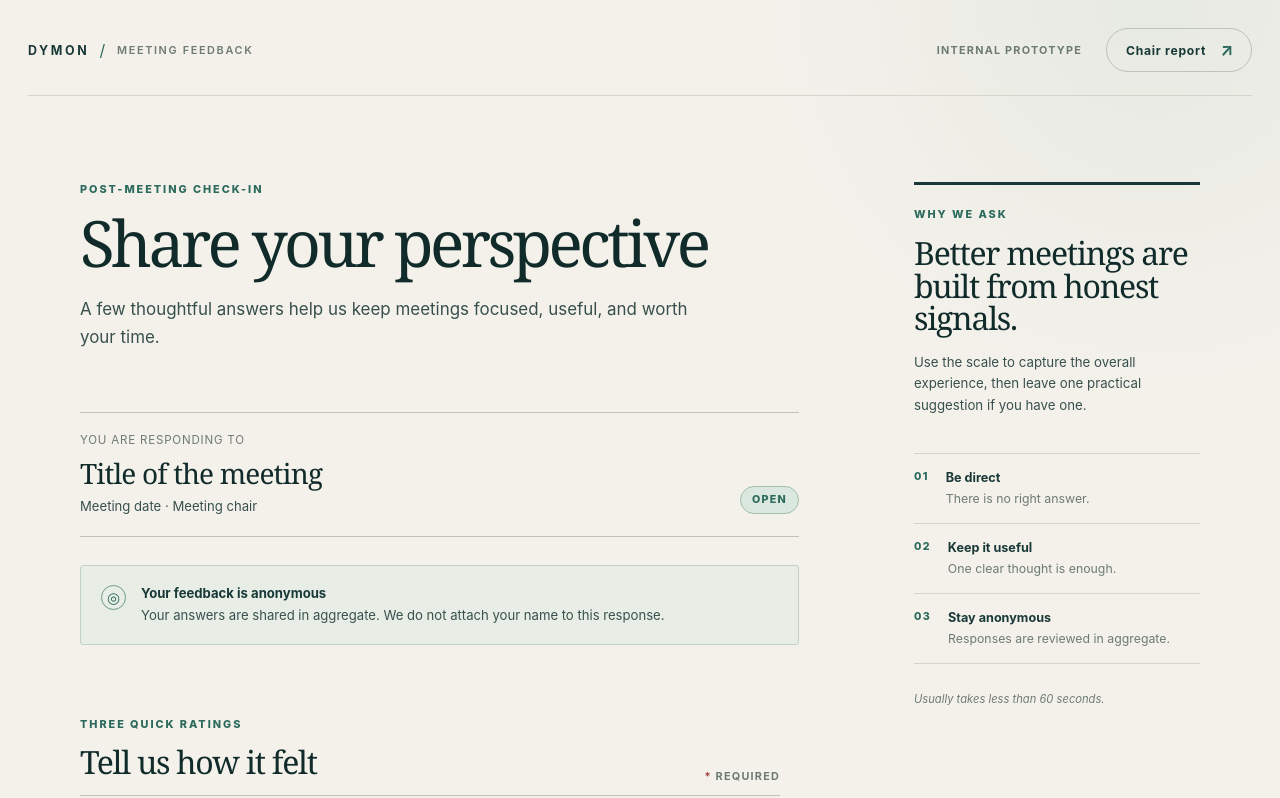
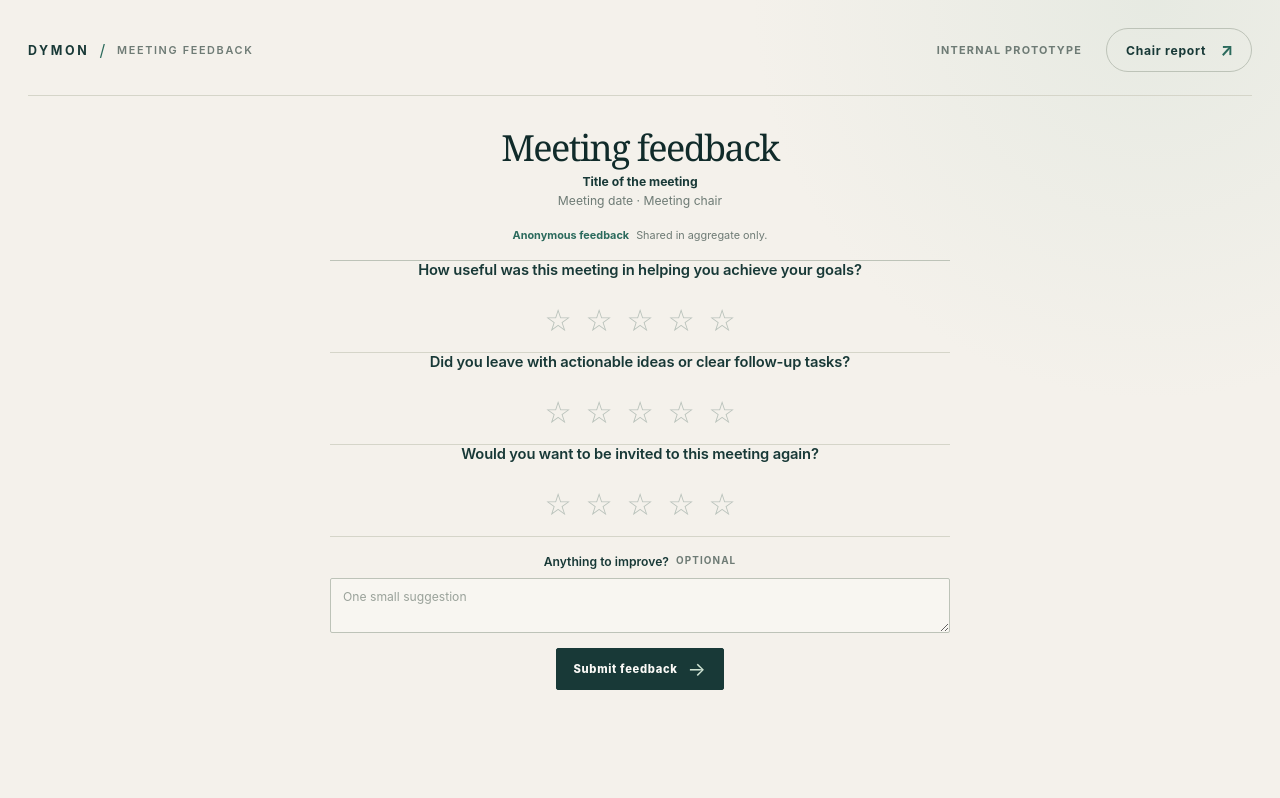
Before and after one commit to mr-dangit/meeting-survey, a React (Vite) app: page / in a window 1280 px wide. Shown: the top 798 px of the page. Built offline with nearby package versions, Linux system fonts and the light colour scheme.

Commit message:
style: simplify attendee survey surface

```diff
--- a/src/App.tsx
+++ b/src/App.tsx
@@ -92,10 +92,6 @@ function App() {
         <ChairReport />
       )}
 
-      <footer className="site-footer">
-        <span>Meeting feedback prototype</span>
-        <span>Anonymous by design · Demo only</span>
-      </footer>
     </div>
   );
 }
@@ -121,44 +117,24 @@ function SurveyForm({
     <main className="content-wrap survey-layout">
       <section className="survey-column" aria-labelledby="survey-heading">
         <div className="intro-block">
-          <p className="eyebrow">Post-meeting check-in</p>
-          <h1 id="survey-heading">Share your perspective</h1>
+          <h1 id="survey-heading">Meeting feedback</h1>
           <p className="intro-copy">
-            A few thoughtful answers help us keep meetings focused, useful, and worth your time.
+            <strong>Title of the meeting</strong>
+            <span>Meeting date · Meeting chair</span>
           </p>
         </div>
 
-        <section className="meeting-context" aria-label="Meeting context">
-          <div>
-            <p className="context-label">You are responding to</p>
-            <h2>Title of the meeting</h2>
-            <p className="context-meta">Meeting date · Meeting chair</p>
-          </div>
-          <span className="context-status">Open</span>
-        </section>
-
         <aside className="anonymous-notice" role="note">
-          <span className="notice-icon" aria-hidden="true">◎</span>
-          <div>
-            <strong>Your feedback is anonymous</strong>
-            <p>Your answers are shared in aggregate. We do not attach your name to this response.</p>
-          </div>
+          <strong>Anonymous feedback</strong>
+          <span>Shared in aggregate only.</span>
         </aside>
 
         <form className="survey-form" onSubmit={onSubmit} noValidate>
-          <div className="form-heading-row">
-            <div>
-              <p className="eyebrow">Three quick ratings</p>
-              <h2>Tell us how it felt</h2>
-            </div>
-            <span className="required-note"><span aria-hidden="true">*</span> Required</span>
-          </div>
-
           <div className="question-stack">
-            {meetingQuestions.map((question, questionIndex) => {
+            {meetingQuestions.map((question) => {
               const error = errors[question.id];
-              const helperId = `${question.id}-helper`;
               const errorId = `${question.id}-error`;
+              const selectedRating = answers[question.id] ?? 0;
               return (
                 <fieldset
                   className={`rating-question${error ? " has-error" : ""}`}
@@ -168,13 +144,11 @@ function SurveyForm({
                   }}
                   tabIndex={-1}
                   aria-invalid={Boolean(error)}
-                  aria-describedby={error ? `${helperId} ${errorId}` : helperId}
+                  aria-describedby={error ? errorId : undefined}
                 >
                   <legend>
-                    <span className="question-number">0{questionIndex + 1}</span>
                     <span>{question.prompt}</span>
                   </legend>
-                  <p className="question-helper" id={helperId}>{question.helper}</p>
                   <div className="rating-control" role="radiogroup" aria-label={question.prompt}>
                     {ratingOptions.map((rating) => {
                       const inputId = `${question.id}-${rating}`;
@@ -190,16 +164,13 @@ function SurveyForm({
                             aria-label={`${question.prompt} — ${rating} out of 5`}
                           />
                           <label htmlFor={inputId}>
-                            <span className="star-symbol" aria-hidden="true">★</span>
-                            <span className="rating-number">{rating}</span>
+                            <span className={`star-symbol ${rating <= selectedRating ? "is-filled" : "is-outline"}`} aria-hidden="true">
+                              {rating <= selectedRating ? "★" : "☆"}
+                            </span>
                           </label>
                         </div>
                       );
                     })}
-                  </div>
-                  <div className="scale-labels" aria-hidden="true">
-                    <span>Not at all</span>
-                    <span>Very much</span>
                   </div>
                   {error ? <p className="field-error" id={errorId} role="alert">{error}</p> : null}
                 </fieldset>
@@ -209,16 +180,17 @@ function SurveyForm({
 
           <div className="comment-field">
             <div className="comment-label-row">
-              <label htmlFor="comment">What is one thing that would make this meeting more valuable?</label>
+              <label htmlFor="comment">Anything to improve?</label>
               <span>Optional</span>
             </div>
             <textarea
               id="comment"
               name="comment"
-              rows={4}
+              rows={2}
               value={answers.comment}
               onChange={(event) => onCommentChange(event.target.value)}
-              placeholder="Share a small improvement, a sharper question, or something to keep."
+              aria-label="What is one thing that would make this meeting more valuable?"
+              placeholder="One small suggestion"
             />
           </div>
 
@@ -227,33 +199,9 @@ function SurveyForm({
               Submit feedback
               <span aria-hidden="true">→</span>
             </button>
-            <p>By submitting, you are sharing an anonymous response for meeting improvement.</p>
           </div>
         </form>
       </section>
-
-      <aside className="side-panel" aria-label="About this survey">
-        <div className="side-panel-intro">
-          <p className="eyebrow">Why we ask</p>
-          <h2>Better meetings are built from honest signals.</h2>
-          <p>Use the scale to capture the overall experience, then leave one practical suggestion if you have one.</p>
-        </div>
-        <div className="side-panel-list">
-          <div className="side-panel-item">
-            <span>01</span>
-            <div><strong>Be direct</strong><p>There is no right answer.</p></div>
-          </div>
-          <div className="side-panel-item">
-            <span>02</span>
-            <div><strong>Keep it useful</strong><p>One clear thought is enough.</p></div>
-          </div>
-          <div className="side-panel-item">
-            <span>03</span>
-            <div><strong>Stay anonymous</strong><p>Responses are reviewed in aggregate.</p></div>
-          </div>
-        </div>
-        <div className="side-panel-footer">Usually takes less than 60 seconds.</div>
-      </aside>
     </main>
   );
 }
--- a/src/styles.css
+++ b/src/styles.css
@@ -1292,3 +1292,258 @@ textarea:focus {
     animation-iteration-count: 1 !important;
   }
 }
+
+/* Minimal centered attendee surface */
+.survey-layout {
+  display: block;
+  width: min(100% - 40px, 620px);
+  padding-top: 34px;
+  padding-bottom: 20px;
+}
+
+.survey-column,
+.survey-form {
+  width: 100%;
+  max-width: none;
+}
+
+.intro-block {
+  max-width: none;
+  margin-bottom: 18px;
+  text-align: center;
+}
+
+.intro-block h1 {
+  margin-bottom: 8px;
+  font-size: 2.25rem;
+  letter-spacing: -0.045em;
+  line-height: 1;
+}
+
+.intro-copy {
+  display: flex;
+  align-items: center;
+  flex-direction: column;
+  gap: 3px;
+  max-width: none;
+  margin-bottom: 0;
+  color: var(--muted);
+  font-size: 0.76rem;
+  line-height: 1.35;
+}
+
+.intro-copy strong {
+  color: var(--navy);
+  font-weight: 700;
+}
+
+.anonymous-notice {
+  display: flex;
+  align-items: center;
+  justify-content: center;
+  gap: 7px;
+  margin: 0 0 18px;
+  border: 0;
+  border-radius: 0;
+  padding: 0;
+  color: var(--muted);
+  background: transparent;
+  font-size: 0.68rem;
+  line-height: 1.3;
+}
+
+.anonymous-notice strong {
+  display: inline;
+  margin: 0;
+  color: var(--emerald);
+  font-size: inherit;
+}
+
+.question-stack {
+  border-top: 1px solid var(--rule-strong);
+}
+
+.rating-question {
+  border-bottom: 1px solid var(--rule);
+  padding: 14px 0 15px;
+}
+
+.rating-question legend {
+  display: block;
+  width: 100%;
+  color: var(--navy);
+  font-family: "Aptos", "Inter", "Segoe UI", sans-serif;
+  font-size: 0.92rem;
+  font-weight: 600;
+  letter-spacing: -0.01em;
+  line-height: 1.3;
+  text-align: center;
+}
+
+.rating-control {
+  justify-content: center;
+  gap: 2px;
+  margin: 9px 0 0;
+}
+
+.rating-option label {
+  display: grid;
+  width: 39px;
+  height: 34px;
+  place-items: center;
+  border: 0;
+  border-radius: 50%;
+  color: var(--muted);
+  background: transparent;
+  transition: transform 150ms ease, color 150ms ease;
+}
+
+.rating-option label:hover {
+  border: 0;
+  color: var(--emerald);
+  background: transparent;
+  transform: scale(1.08);
+}
+
+.rating-option input:focus-visible + label {
+  outline: 2px solid rgba(43, 106, 92, 0.55);
+  outline-offset: 2px;
+}
+
+.rating-option input:checked + label {
+  border: 0;
+  color: inherit;
+  background: transparent;
+  box-shadow: none;
+  transform: none;
+}
+
+.star-symbol {
+  color: #b7c0b9;
+  font-family: Georgia, "Times New Roman", serif;
+  font-size: 1.9rem;
+  font-weight: 400;
+  line-height: 1;
+}
+
+.star-symbol.is-filled {
+  color: var(--gold);
+}
+
+.star-symbol.is-outline {
+  color: #b8c1ba;
+}
+
+.has-error .rating-control {
+  border-left: 0;
+  padding-left: 0;
+}
+
+.field-error {
+  margin: 8px 0 0;
+  color: var(--error);
+  font-size: 0.7rem;
+  text-align: center;
+}
+
+.comment-field {
+  margin-top: 17px;
+}
+
+.comment-label-row {
+  justify-content: center;
+  gap: 7px;
+  margin-bottom: 8px;
+}
+
+.comment-label-row label {
+  max-width: none;
+  color: var(--navy);
+  font-family: "Aptos", "Inter", "Segoe UI", sans-serif;
+  font-size: 0.76rem;
+  font-weight: 600;
+  line-height: 1.3;
+}
+
+.comment-label-row span {
+  padding-top: 0;
+  font-size: 0.62rem;
+}
+
+.survey-layout textarea {
+  min-height: 55px;
+  resize: vertical;
+  border-color: var(--rule-strong);
+  padding: 10px 12px;
+  font-size: 0.76rem;
+  line-height: 1.35;
+}
+
+.form-actions {
+  justify-content: center;
+  margin-top: 15px;
+}
+
+.primary-button {
+  min-width: 160px;
+  min-height: 42px;
+  justify-content: center;
+  gap: 10px;
+  padding: 0 16px;
+  font-size: 0.7rem;
+}
+
+@media (max-width: 760px) {
+  .survey-layout {
+    width: min(100% - 36px, 520px);
+    padding-top: 28px;
+    padding-bottom: 30px;
+  }
+
+  .intro-block {
+    margin-bottom: 15px;
+  }
+
+  .intro-block h1 {
+    margin-bottom: 7px;
+    font-size: 2rem;
+  }
+
+  .intro-copy {
+    font-size: 0.73rem;
+  }
+
+  .anonymous-notice {
+    margin-bottom: 15px;
+    font-size: 0.64rem;
+  }
+
+  .rating-question {
+    padding: 12px 0 13px;
+  }
+
+  .rating-question legend {
+    font-size: 0.86rem;
+  }
+
+  .rating-control {
+    margin-top: 7px;
+  }
+
+  .rating-option label {
+    width: 36px;
+    height: 32px;
+  }
+
+  .star-symbol {
+    font-size: 1.75rem;
+  }
+
+  .comment-field {
+    margin-top: 15px;
+  }
+
+  .form-actions {
+    margin-top: 13px;
+  }
+}
```
Also changed, not shown: 1 other file (tests, documents, lock files or other folders).
